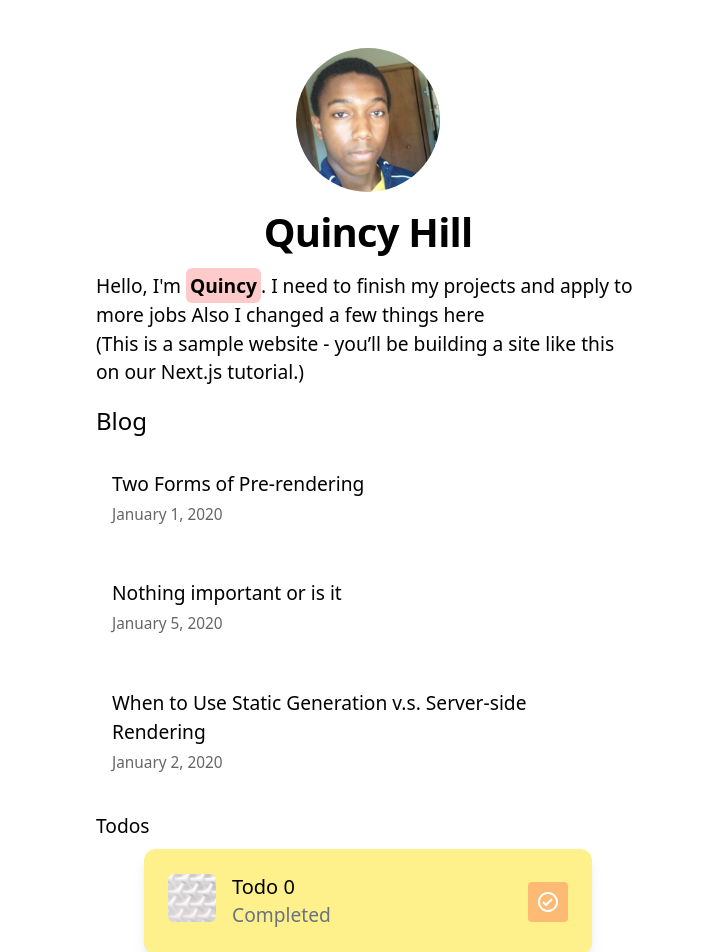
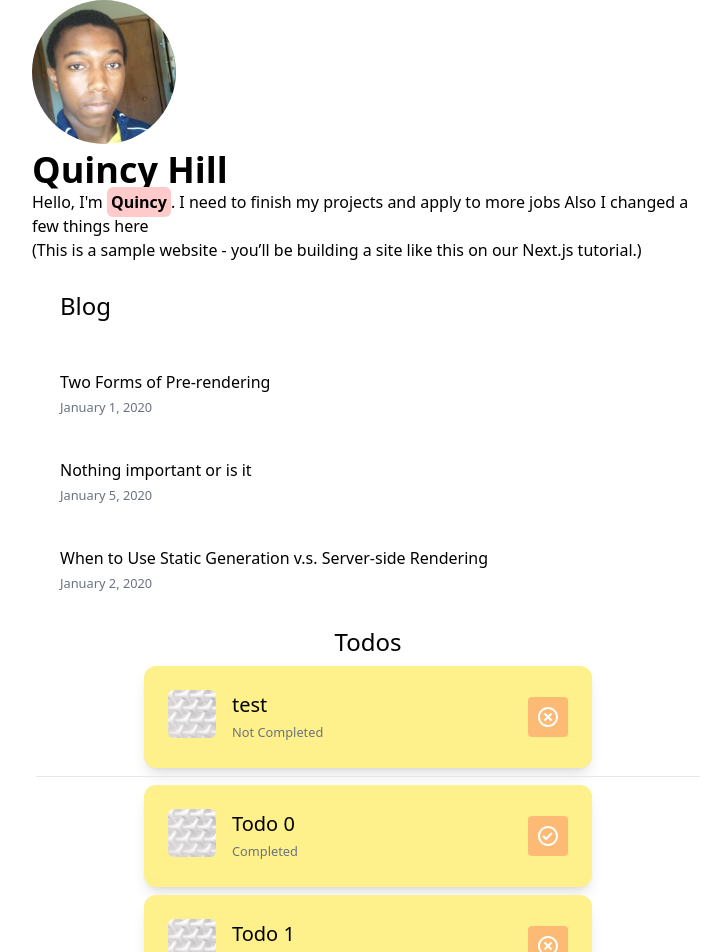
Before and after one commit to quincyhill/nextjs-playground, a Next.js app: page / in a window 1280 px wide. Shown: the top 952 px of the page, without its empty margins (272-990 px from the left). Built offline with nearby package versions, Linux system fonts and the light colour scheme.

Commit message:
Beginning on some context stuff and converting all css over to tailwind util classes

```diff
--- a/components/Alert/Alert.tsx
+++ b/components/Alert/Alert.tsx
@@ -1,4 +1,3 @@
-import styles from './Alert.module.css'
 import cn from 'classnames'
 
 interface AlertProps {
@@ -10,8 +9,8 @@ const Alert = ({ children, type }: AlertProps) => {
   return (
     <div
       className={cn({
-        [styles.success]: type === 'success',
-        [styles.error]: type === 'error',
+        ['text-green-500']: type === 'success',
+        ['text-red-500']: type === 'error',
       })}
     >
       {children}
--- /dev/null
+++ b/components/Alert/index.ts
@@ -0,0 +1 @@
+export { default as Alert } from './Alert'
--- a/components/Layout/Layout.module.css
+++ /dev/null
@@ -1,15 +0,0 @@
-.container {
-  max-width: 36rem;
-  padding: 0 1rem;
-  margin: 3rem auto 6rem;
-}
-
-.header {
-  display: flex;
-  flex-direction: column;
-  align-items: center;
-}
-
-.backToHome {
-  margin: 3rem 0 0;
-}
--- a/components/Layout/Layout.tsx
+++ b/components/Layout/Layout.tsx
@@ -1,7 +1,5 @@
 import Head from 'next/head'
 import Image from 'next/image'
-import styles from './Layout.module.css'
-import utilStyles from '../../styles/utils.module.css'
 import Link from 'next/link'
 import React from 'react'
 
@@ -15,7 +13,8 @@ interface LayoutProps {
 
 const Layout = ({ children, home }: LayoutProps) => {
   return (
-    <div className={styles.container}>
+    <div className="flex justify-center">
+      <div className="max-w-2xl p-0 m-0 ">
         <Head>
           <link rel="icon" href="/favicon.ico" />
           <meta
@@ -32,18 +31,18 @@ const Layout = ({ children, home }: LayoutProps) => {
           <meta name="og:title" content={siteTitle} />
           <meta name="twitter:card" content="summary_large_image" />
         </Head>
-      <header className={styles.header}>
+        <header className="max-w-xl flex-col align-self-center">
           {home ? (
             <>
               <Image
                 priority
                 src="/images/fb_profile.jpg"
-              className={utilStyles.borderCircle}
+                className="rounded-full"
                 height={144}
                 width={144}
                 alt={name}
               />
-            <h1 className={utilStyles.heading2Xl}>{name}</h1>
+              <h1 className="font-bold text-4xl">{name}</h1>
             </>
           ) : (
             <>
@@ -52,16 +51,16 @@ const Layout = ({ children, home }: LayoutProps) => {
                   <Image
                     priority
                     src="/images/fb_profile.jpg"
-                  className={utilStyles.borderCircle}
+                    className="rounded-full"
                     height={108}
                     width={108}
                     alt={name}
                   />
                 </a>
               </Link>
-            <h2 className={utilStyles.headingLg}>
+              <h2 className="font-bold text-2xl">
                 <Link href="/">
-                <a className={utilStyles.colorInherit}>{name}</a>
+                  <a className="text-black">{name}</a>
                 </Link>
               </h2>
             </>
@@ -69,13 +68,14 @@ const Layout = ({ children, home }: LayoutProps) => {
         </header>
         <main>{children}</main>
         {!home && (
-        <div className={styles.backToHome}>
+          <div className="m-3">
             <Link href="/">
               <a>← Back to home</a>
             </Link>
           </div>
         )}
       </div>
+    </div>
   )
 }
 
--- /dev/null
+++ b/components/Layout/index.ts
@@ -0,0 +1 @@
+export { default as Layout } from './Layout'
--- a/components/TodoCard/TodoCard.tsx
+++ b/components/TodoCard/TodoCard.tsx
@@ -1,4 +1,6 @@
 import { Todo } from '../../lib/todos'
+import { useContext } from 'react'
+import { TodoContext } from '../../lib/context'
 import { TodoButton } from '../TodoButton'
 import { useState } from 'react'
 import Image from 'next/image'
@@ -17,7 +19,7 @@ const TodoCard = ({ todo, id }: TodoProps) => {
 
   return (
     <li
-      className="m-2 p-6 max-w-md mx-auto bg-yellow-200 rounded-xl shadow-lg flex items-center space-x-4"
+      className="m-2 p-6 max-w-md mx-auto bg-yellow-200 hover:bg-yellow-100 rounded-xl shadow-lg flex items-center "
       key={id}
     >
       <div className=" flex items-center space-x-4">
@@ -32,9 +34,9 @@ const TodoCard = ({ todo, id }: TodoProps) => {
         </div>
         <div>
           <div className="text-xl font-medium text-black">{todo.title}</div>
-          <p className="text-gray-500">
+          <small className="text-gray-500">
             {done ? 'Completed' : 'Not Completed'}
-          </p>
+          </small>
         </div>
       </div>
       <div className="flex-auto flex flex-row-reverse">
--- /dev/null
+++ b/lib/context.ts
@@ -0,0 +1,4 @@
+import { createContext } from 'react'
+import { Todo } from './todos'
+
+export const TodoContext = createContext(<Todo[]>[])
--- a/pages/index.tsx
+++ b/pages/index.tsx
@@ -1,7 +1,6 @@
 import Head from 'next/head'
 import Link from 'next/link'
 import Layout, { siteTitle } from '../components/Layout/Layout'
-import utilStyles from '../styles/utils.module.css'
 import { TodoCard } from '../components/TodoCard'
 import { getSortedPostsData } from '../lib/posts'
 import { getTodosFromJsonPlaceHolder } from '../lib/todos'
@@ -9,6 +8,8 @@ import Date from '../components/Date/Date'
 import { GetStaticProps } from 'next'
 import { Todo } from '../lib/todos'
 import { Post } from '../lib/posts'
+import { useState } from 'react'
+import { TodoContext } from '../lib/context'
 
 // Home Props
 interface HomeProps {
@@ -35,6 +36,11 @@ export const getStaticProps: GetStaticProps = async () => {
 
 const HomePage = ({ posts, todos }: HomeProps) => {
   // Also notice how utilstyles are going to be used in a similar fashion to tailwind.
+  //
+  const testTodo: Todo = { title: 'test', completed: false }
+
+  // User generated todos
+  const [myTodos, setMyTodos] = useState<Todo[]>([testTodo])
 
   // Another thing to note is the use of the api thing
   return (
@@ -47,7 +53,7 @@ const HomePage = ({ posts, todos }: HomeProps) => {
           key="desc"
         />
       </Head>
-      <section className={utilStyles.headingMd}>
+      <section className="">
         <p>
           Hello, I'm{' '}
           <strong className="bg-red-200 rounded-md p-1">Quincy</strong>. I need
@@ -59,29 +65,35 @@ const HomePage = ({ posts, todos }: HomeProps) => {
           <a href="https://nextjs.org/learn">our Next.js tutorial</a>.)
         </p>
       </section>
-      <section className={`${utilStyles.headingMd} ${utilStyles.padding1px}`}>
-        <h2 className={utilStyles.headingLg}>Blog</h2>
-        <ul className={utilStyles.list}>
+      <section className="p-1">
+        <h2 className="text-2xl p-6">Blog</h2>
+        <ul className="list-none">
           {posts.map(({ id, date, title }, keyId) => (
-            <li className={utilStyles.listItem} key={keyId}>
+            <li className="m-2 p-4" key={keyId}>
               <Link href={`/posts/${id}`}>
                 <a>{title}</a>
               </Link>
               <br />
-              <small className={utilStyles.lightText}>
+              <small className="text-gray-500">
                 <Date dateString={date} />
               </small>
             </li>
           ))}
         </ul>
       </section>
-      <section className={`${utilStyles.headingMd} ${utilStyles.padding1px}`}>
-        <h2 className={`${utilStyles.headingMd}`}>Todos</h2>
-        <ul className={utilStyles.list}>
-          {todos.map((todo, id) => (
-            <TodoCard todo={todo} id={id} />
-          ))}
-        </ul>
+      <section className="p-1">
+        <h2 className="text-center text-2xl">Todos</h2>
+        <TodoContext.Provider value={myTodos}>
+          <ul className="list-none">
+            {myTodos.map((todo, id) => (
+              <TodoCard todo={todo} id={id} />
+            ))}
+            <hr />
+            {todos.map((todo, id) => (
+              <TodoCard todo={todo} id={id} />
+            ))}
+          </ul>
+        </TodoContext.Provider>
       </section>
     </Layout>
   )
--- a/pages/posts/[id].tsx
+++ b/pages/posts/[id].tsx
@@ -2,7 +2,6 @@ import Layout from '../../components/Layout/Layout'
 import { getAllPostIds, getPostData, Post, PostData } from '../../lib/posts'
 import Head from 'next/head'
 import Date from '../../components/Date/Date'
-import utilStyles from '../../styles/utils.module.css'
 import { GetStaticProps, GetStaticPaths } from 'next'
 import { ParsedUrlQuery } from 'querystring'
 
@@ -42,10 +41,10 @@ const PostPage = ({ postData }: PostPageProps) => {
         <title>{postData.title}</title>
       </Head>
       <article>
-        <h1 className={utilStyles.headingXl}>{postData.title}</h1>
-        <div className={utilStyles.lightText}>
+        <h1 className="text-4xl font-bold">{postData.title}</h1>
+        <small className="text-gray-500">
           <Date dateString={postData.date} />
-        </div>
+        </small>
         <div dangerouslySetInnerHTML={{ __html: postData.contentHtml }} />
       </article>
     </Layout>
```
Also changed, not shown: components/Alert/Alert.module.css (deleted, +0 -7 lines). Lines whose indentation alone changed are shown as unchanged.
